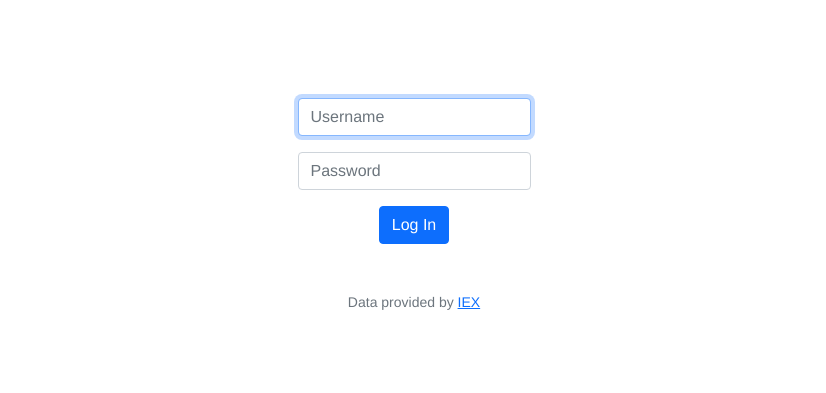
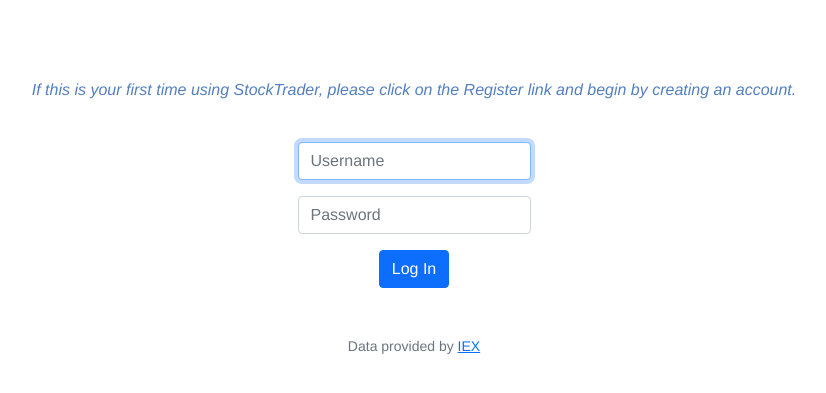
Before and after one commit to awerner5413/Stock-Trader, a Flask app: page /login in a window 1280 px wide. Shown: the part 76-469 px from the top of the page, without its empty margins (226-1052 px from the left). Run offline with Flask 2, Linux system fonts and the light colour scheme.

Commit message:
bug fixes and visual updates

```diff
--- a/app.py
+++ b/app.py
@@ -1,8 +1,8 @@
 import datetime
 from flask import Flask, flash, redirect, render_template, request, session
 from werkzeug.security import check_password_hash, generate_password_hash
+from werkzeug.middleware.proxy_fix import ProxyFix
 from authentication import get_cursor, lookup, require_login, usd, stock_news
-from werkzeug.middleware.proxy_fix import ProxyFix
 
 app = Flask(__name__)
 app.secret_key = b'_5#y2L"F4Q8z\n\xec]/'
@@ -87,10 +87,11 @@ def launch_homepage():
 
 @app.route("/register", methods=["GET", "POST"])
 def register():
+    """Add the entered user to the database while validating the password matches the confirmation entered and the username is not a duplicate"""
     # Get all variables from registration
     if request.method == "POST":
         # Get variables from registration form and hash password
-        username = request.form.get("username")
+        username = request.form.get("username").lower()
         password = request.form.get("password")
         hashed = generate_password_hash(password, method='pbkdf2:sha256', salt_length=len(password))
         confirmation = request.form.get("confirmation")
@@ -134,6 +135,7 @@ def register():
 
 @app.route("/login", methods=["GET", "POST"])
 def login():
+    """Logout any current user and then login the submitted user by checking username and password to the database of registered users"""
     # Forget any user_id
     session.clear()
 
@@ -141,7 +143,7 @@ def login():
         error = None
         cursor = get_cursor()
         sql = "SELECT * FROM users WHERE name = %s"
-        username = request.form.get("username")
+        username = request.form.get("username").lower()
         password = request.form.get("password")
 
         # Ensure username and password was submitted
@@ -175,7 +177,7 @@ def login():
 
 @app.route("/logout")
 def logout():
-
+    """Logout the current user"""
     # Forget any user_id
     session.clear()
 
@@ -186,6 +188,7 @@ def logout():
 @app.route('/quote', methods=["GET", "POST"])
 @require_login
 def launch_quotes():
+    """Submit the entered ticker symbol to the API to return a price quote and a news article"""
     if request.method == "POST":
         symbol = request.form.get("symbol")
 
@@ -215,6 +218,8 @@ def launch_quotes():
 @app.route("/buy", methods=["GET", "POST"])
 @require_login
 def buy():
+    """Check the price of the entered stock against the API and check the user's cash balance to confirm enough funds to make the purchase
+       Check and return the users current cash value"""
     if request.method == "POST":
         error = None
         symbol = request.form.get("symbol")
@@ -237,7 +242,8 @@ def buy():
             flash(error)
             return redirect("/buy")
 
-        if shares < 0:
+        print(shares)
+        if shares <= 0:
             error = "Enter a valid amount of shares."
             flash(error)
             return redirect("/buy")
@@ -295,7 +301,8 @@ def buy():
 @app.route("/sell", methods=["GET", "POST"])
 @require_login
 def sell():
-    """Sell shares of owned stock and update holdings, transactions, and user cash totals."""
+    """Sell shares of owned stock and update holdings, transactions, and user cash totals.
+       Check the users current holdings and return the ticker symbol of any owned stock to the sell menu"""
     cursor = get_cursor()
 
     # if sale attempted, get variables and perform validation
@@ -306,14 +313,18 @@ def sell():
         except:
             error = "Enter a valid amount of shares."
             flash(error)
-            return render_template("sell.html")
-        if shares < 0:
+            return redirect("/sell")
+        if shares <= 0:
             error = "Enter a valid amount of shares."
             flash(error)
-            return render_template("sell.html")
+            return redirect("/sell")
 
         # Validate user has enough shares to cover sale and update holdings
         symbol = request.form.get("symbol")
+        if not symbol:
+            error = "Please select a stock to sell from your list."
+            flash(error)
+            return redirect("/sell")
         current_holdings_sql = "SELECT * FROM holdings WHERE id = %s AND stock_symbol = %s"
         cursor.execute(current_holdings_sql, (session["user_id"], symbol,))
         current_holdings = cursor.fetchall()
--- a/static/style.css
+++ b/static/style.css
@@ -3,16 +3,10 @@ body {
 }
 
 .main {
-    margin-top: 50px;
+    margin-top: 30px;
 }
 
 /* Size for brand */
-/* .navbar {
-    position: fixed;
-    top: 0;
-    width: 100%;
-} */
-
 nav .navbar-brand
 {
     font-size: xx-large;
@@ -40,12 +34,17 @@ nav .navbar-brand .green
     color: #537fbe;
 }
 
+.messages {
+    color: #537fbe;
+    font-style: italic;
+}
+
 /* article grid */
 .custom-container {
     display: grid;
     grid-template-columns: 1fr 3fr;
     gap: 5px;
-    margin: 0 ;
+    margin: 0;
     padding: 0;
     border: 0;
     text-align: left;
@@ -56,6 +55,25 @@ nav .navbar-brand .green
     grid-row: span 3;
     width: 100%;
     height: 100%;
+    aspect-ratio: 4/3;
+}
+
+@media (max-width: 480px) {
+    .custom-container {
+        display: grid;
+        grid-template-columns: 1fr;
+        gap: 5px;
+        margin: 0;
+        padding: 0;
+        border: 0;
+        text-align: left;
+        font-size: 1.25rem;
+    }
+    .article-image {
+        width: 100%;
+        height: 100%;
+        aspect-ratio: 4/3;
+    }
 }
 
 .table {
--- a/templates/index.html
+++ b/templates/index.html
@@ -65,10 +65,10 @@
               </tfoot>
             </table>
     </div>
-    <br>
+    <br><hr><br>
     <div class="mb-3">
       <form action="/" method="post">
-        <div class="mb-3">
+        <div class="mb-3 h3">
             <label for="cash">Would you like to make a deposit?</label><br><br>
             <input autocomplete="off" class="form-control mx-auto w-auto" id="cash" name="cash" placeholder="Cash" type="number"><br>
         </div>
--- a/templates/login.html
+++ b/templates/login.html
@@ -5,6 +5,7 @@
 {% endblock %}
 
 {% block main %}
+    <p class="messages">If this is your first time using StockTrader, please click on the Register link and begin by creating an account.</p><br>
     <form action="/login" method="post">
         <div class="mb-3">
             <input autocomplete="off" autofocus class="form-control mx-auto w-auto" id="username" name="username" placeholder="Username" type="text">
```
Also changed, not shown: authentication.py (+21 -10 lines), 1 other file.
